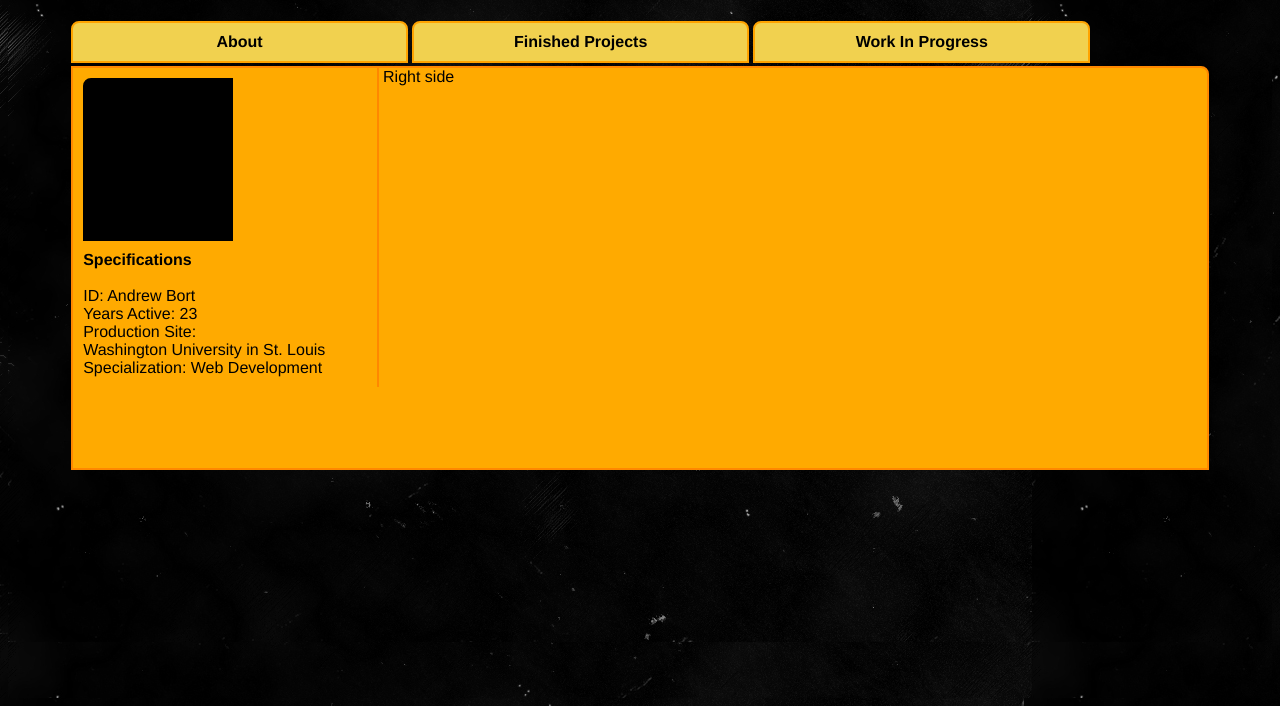
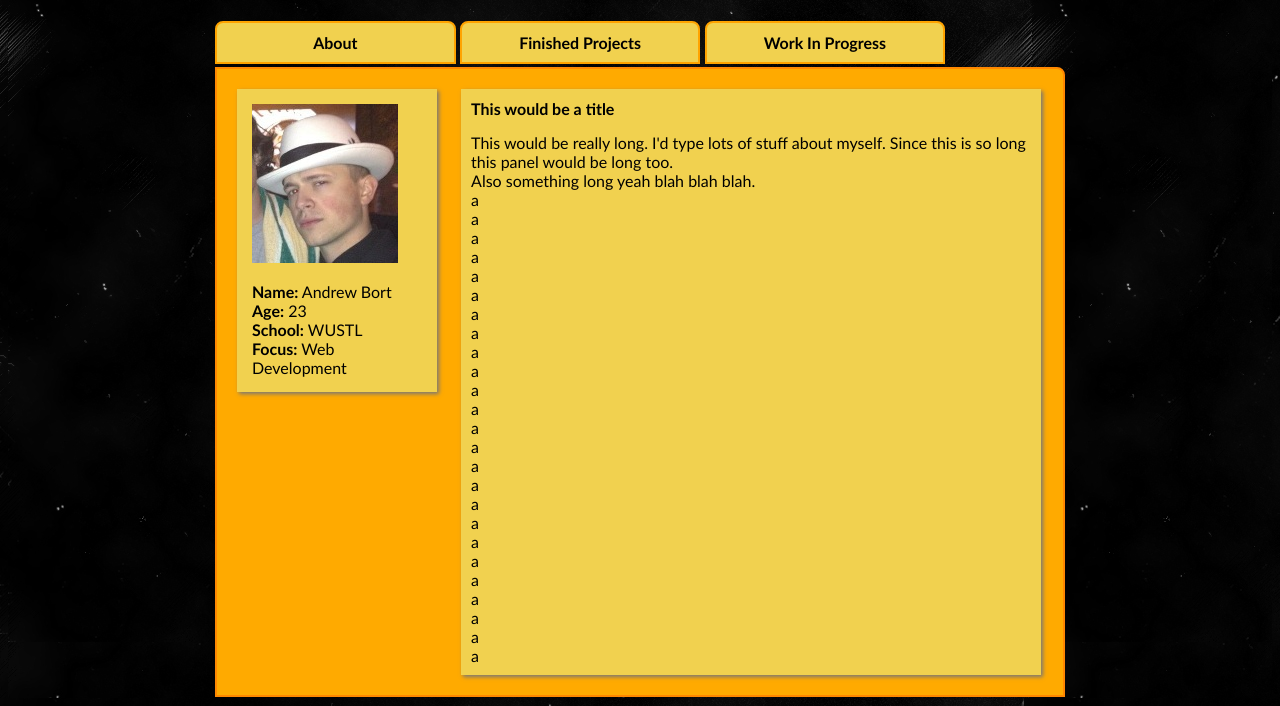
Before and after one commit to a-bort/Personal, a plain HTML site: page index.html in a window 1280 px wide. Shown: the part 94-800 px from the top of the page. Drawn offline with Linux system fonts and the light colour scheme.

Commit message:
Better inline formatting, shadows on floating boxes, content on page 2

```diff
--- a/index.html
+++ b/index.html
@@ -7,8 +7,8 @@
         <script src="jquery.js" type= "text/javascript"></script>
         <script src="personal.js" type="text/javascript"></script>
 
-        <div class="top"><h1>A Bort</h1></div>
         <div class="content">
+            <div class="top"><h1>A Bort</h1></div>
             <div class="toolbar">
                 <div class="toolbar-item" index="0">About</div>
                 <div class="toolbar-item" index="1">Finished Projects</div>
@@ -16,24 +16,37 @@
             </div>
             <div class="main-panel">
                 <div class="inner-panel" index="0">
-                    <div class="panel-1-left">
+                    <span class="panel-1-left">
                         <div class="pic-container"></div>
-                        <div class="small-header" id="specification-header">Specifications</div>
                         <br>
                         <div class ="specs">
-                            ID: Andrew Bort<br>
-                            Years Active: <span id="age">23</span><br>
-                            Production Site: <br>
-                            Washington University in St. Louis<br>
-                            Specialization: Web Development
+                            <span class="list-label">Name:</span> Andrew Bort<br>
+                            <span class="list-label">Age:</span> <span id="age">23</span><br>
+                            <span class="list-label">School:</span> WUSTL<br>
+                            <span class="list-label">Focus:</span> Web Development
+                        </div>
+                    </span>
+                    <span class="panel-1-right">
+                        <div class="small-header">This would be a title</div>
+                        <div>
+                            This would be really long. I'd type lots of stuff about myself. Since this is so long this panel would be long too.
+                        </div>
+                        <div>
+                            Also something long yeah blah blah blah.
+                        </div>
+                        a<br>a<br>a<br>a<br>a<br>a<br>a<br>a<br>a<br>a<br>a<br>a<br>a<br>a<br>a<br>a<br>a<br>a<br>a<br>a<br>a<br>a<br>a<br>a<br>a<br>
+                    </span>
+                </div>
+
+                <div class="inner-panel" index="1">
+                    <div class="panel-2">
+                        <h1>Finish a project? Who, me?</h1><Br>
+                        <div class="center-small-title">Here's what I have in mind for all my projects</div><br>
+                        <div class="movie">
+                            <iframe width="560" height="315" src="http://www.youtube.com/embed/_ve4M4UsJQo" frameborder="0" allowfullscreen></iframe>
                         </div>
                     </div>
-                    <div class="panel-1-right">
-                        Right side
-                    </div>
                 </div>
-
-                <div class="inner-panel" index="1">PAGE 2</div>
 
                 <div class="inner-panel" index="2">PAGE 3</div>
             </div>
--- a/resources/css/personal.css
+++ b/resources/css/personal.css
@@ -4,7 +4,9 @@
 }
 
 html, body {
-  font-family: "Helvetica Neue", HelveticaNeue, "Helvetica-Neue", Helvetica, "BBAlpha Sans", sans-serif;
+  /*font-family: "Helvetica Neue", HelveticaNeue, "Helvetica-Neue", Helvetica, "BBAlpha Sans", sans-serif;*/
+  font-family: Calibri;
+  font-
   font-weight: normal;
   color: #FFAA00;
   position: relative;
@@ -22,9 +24,9 @@ html, body {
 }
 
 .content {
-    margin-left: 5%;
-    margin-right: 5%;
-    min-width: 590px !important;
+    margin-left: auto;
+    margin-right: auto;
+    width: 850px
 }
 
 .toolbar {
@@ -50,7 +52,7 @@ html, body {
     color: black;
     border: 2px solid;
     border-color: #FF8800;
-    min-height: 400px;
+    min-height: 500px;
     -webkit-border-top-right-radius: .5em;
     margin-top: 3px;
 }
@@ -61,23 +63,33 @@ html, body {
 
 .panel-1-left {
     display: inline-block;
-    width: 25%;
-    border-right: solid 2px;
-    border-color: #FF8800;
-    padding: 10px;
+    width: 170px;
+    margin-top: 20px;
+    margin-left: 20px;
+    margin-right: 10px;
+    width: 170px;
+    padding: 15px;
+    background: #F1D14F;
+    -webkit-box-shadow: 2px 2px 4px #777;
+}
+
+.list-label {
+    font-weight: bold;
 }
 
 .pic-container {
-    /*background-image: url(../images/boss.jpg);*/
+    background-image: url(../images/boss.jpg);
     background-color: black;
     width: 146px;
     height: 159px;
-    border: solid 2px;
-    -webkit-border-top-left-radius: .5em;
+    /*border: solid 1px;*/
+    /*-webkit-border-radius: .7em;*/
+
 }
 
 .small-header {
     font-weight: bold;
+    margin-bottom: 15px;
 }
 
 #specification-header {
@@ -87,4 +99,18 @@ html, body {
 .panel-1-right {
     display: inline-block;
     vertical-align: top;
+    margin-left: 10px;
+    margin-right: 20px;
+    width: 560px;
+    margin-top: 20px;
+    margin-bottom: 20px;
+    padding: 10px;
+    background: #F1D14F;
+    -webkit-box-shadow: 2px 2px 4px #777;
 }
+
+.panel-2, .center-small-title {
+    margin-left: auto;
+    margin-right: auto;
+    text-align: center;
+}
```
